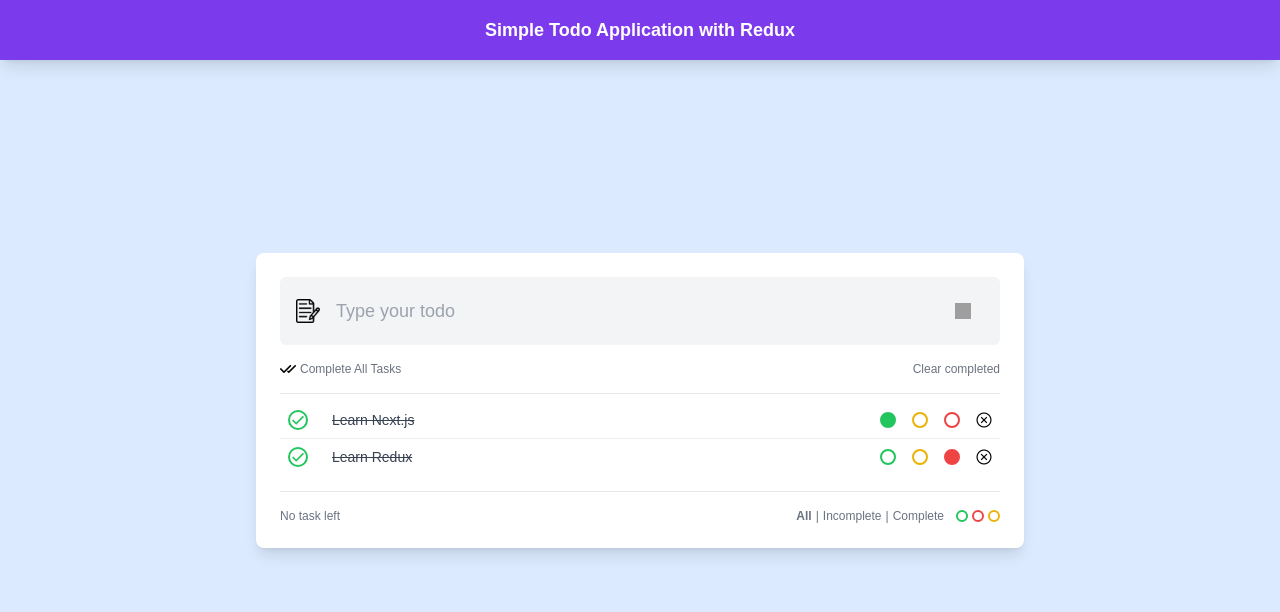
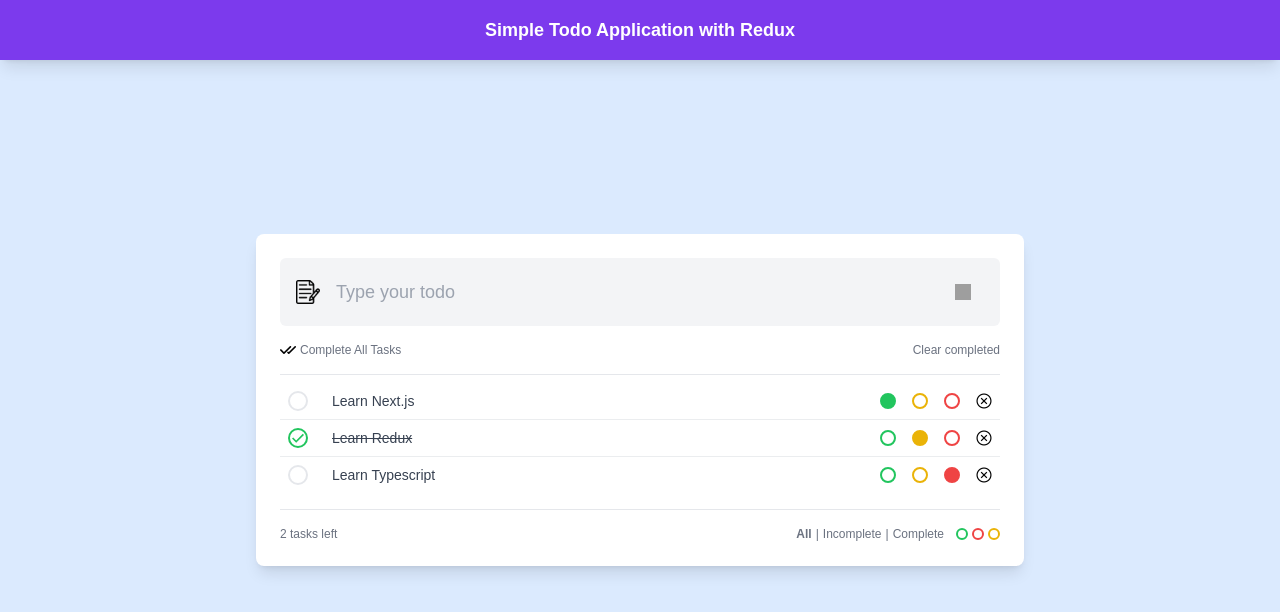
Before and after one commit to Mahfuzul-Islam55/todo-app-with-next-redux, a Next.js app: page / in a window 1280 px wide. Shown: the top 612 px of the page. Built offline with nearby package versions, Linux system fonts and the light colour scheme; grey boxes are pictures that could not be loaded.

Commit message:
filtering based on colors and status

```diff
--- a/pages/components/Footer.tsx
+++ b/pages/components/Footer.tsx
@@ -10,9 +10,8 @@ const Footer = () => {
   const dispatch = useDispatch();
 
   const { status, colors, changeType } = filters;
-
   const todosRemaining = todos.filter(
-    (todo: IInitialState) => !todo.completed
+    (todo: IInitialState) => !todo.isComplete
   ).length;
 
   const numberOfTodos = (todosRemaining: number) => {
--- a/pages/components/Todo.tsx
+++ b/pages/components/Todo.tsx
@@ -11,7 +11,7 @@ interface props {
 
 const Todo = ({ todo }: props) => {
   const dispatch = useDispatch();
-  const { text, id, completed, color } = todo;
+  const { text, id, completed, color, isComplete } = todo;
 
   const handleStatusChange = (todoId: number) => {
     dispatch(toggled(todoId));
@@ -27,26 +27,32 @@ const Todo = ({ todo }: props) => {
     <div className="flex justify-start items-center p-2 hover:bg-gray-100 hover:transition-all space-x-4 border-b border-gray-400/20 last:border-0">
       <div
         className={`rounded-full bg-white border-2  w-5 h-5 flex flex-shrink-0 justify-center items-center mr-2 ${
-          completed && "border-green-500 focus-within:border-green-500"
+          isComplete === true
+            ? "border-green-500 focus-within:border-green-500"
+            : ""
         }`}
       >
         <input
           type="checkbox"
-          checked={completed}
+          checked={isComplete}
           onChange={() => handleStatusChange(id)}
           className="opacity-0 absolute rounded-full"
         />
-        {completed && (
+        {isComplete === true ? (
           <svg
             className="fill-current w-3 h-3 text-green-500 pointer-events-none"
             viewBox="0 0 20 20"
           >
             <path d="M0 11l2-2 5 5L18 3l2 2L7 18z" />
           </svg>
+        ) : (
+          ""
         )}
       </div>
 
-      <div className="select-none flex-1 line-through">{text}</div>
+      <div className={`select-none flex-1 ${isComplete ? "line-through" : ""}`}>
+        {text}
+      </div>
 
       <div
         className={`flex-shrink-0 h-4 w-4 rounded-full border-2 ml-auto cursor-pointer border-green-500  hover:bg-green-500 ${
--- a/pages/components/TodoList.tsx
+++ b/pages/components/TodoList.tsx
@@ -6,11 +6,30 @@ import Todo from "./Todo";
 
 const TodoList = () => {
   const todos: any = useSelector((state: IRootState) => state.todos);
+  const filters: any = useSelector((state: IRootState) => state.filter);
+
+  const filterByStatus = (todo: IInitialState) => {
+    const { status } = filters;
+    if (status === "Complete") return todo.isComplete === true;
+    else if (status === "Incomplete") return todo.isComplete === false;
+    else return true;
+  };
+
+  const filterByColors = (todo: IInitialState) => {
+    const { colors } = filters;
+    if (colors.length > 0) {
+      return colors.includes(todo?.color);
+    } else return true;
+  };
+
   return (
     <div className="mt-2 text-gray-700 text-sm max-h-[300px] overflow-y-auto">
-      {todos.map((todo: IInitialState) => (
-        <Todo todo={todo} key={todo.id} />
-      ))}
+      {todos
+        .filter(filterByStatus)
+        .filter(filterByColors)
+        .map((todo: IInitialState) => (
+          <Todo todo={todo} key={todo.id} />
+        ))}
     </div>
   );
 };
--- a/pages/redux/todos/initialState.ts
+++ b/pages/redux/todos/initialState.ts
@@ -4,13 +4,22 @@ export const initialState: IInitialState[] = [
   {
     id: 1,
     text: "Learn Next.js",
-    completed: true,
+    completed: false,
     color: "green",
+    isComplete: false,
   },
   {
     id: 2,
     text: "Learn Redux",
     completed: false,
+    color: "yellow",
+    isComplete: true,
+  },
+  {
+    id: 3,
+    text: "Learn Typescript",
+    completed: false,
     color: "red",
+    isComplete: false,
   },
 ];
--- a/pages/redux/todos/reducer.ts
+++ b/pages/redux/todos/reducer.ts
@@ -34,6 +34,7 @@ const todoReducer = (state = initialState, action: IAction) => {
       return {
         ...todo,
         completed: !todo.completed,
+        isComplete: !todo.isComplete,
       };
     });
   } else if (type === COLORSELECTED) {
--- a/pages/redux/todos/types.ts
+++ b/pages/redux/todos/types.ts
@@ -13,4 +13,5 @@ export interface IInitialState {
   text?: string;
   completed?: boolean;
   color?: string;
+  isComplete?: boolean;
 }
```
